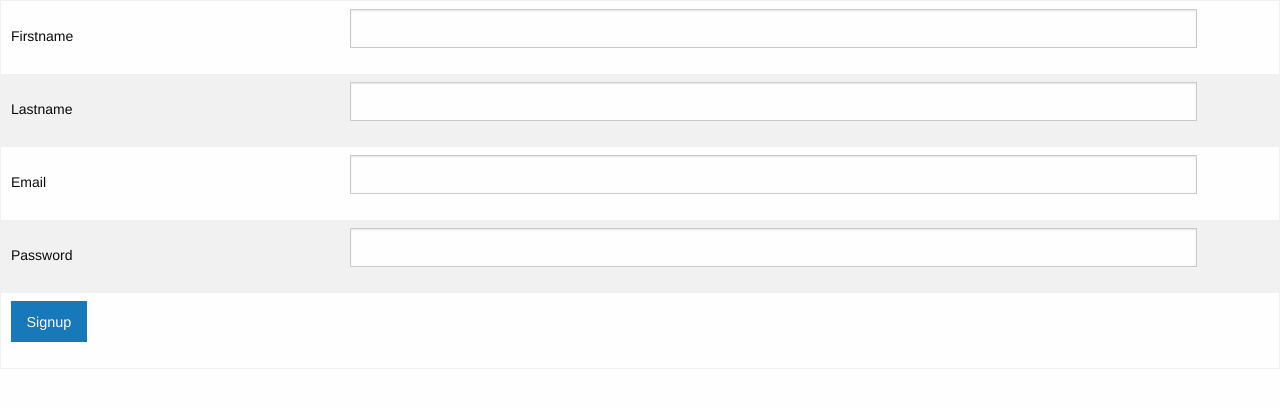
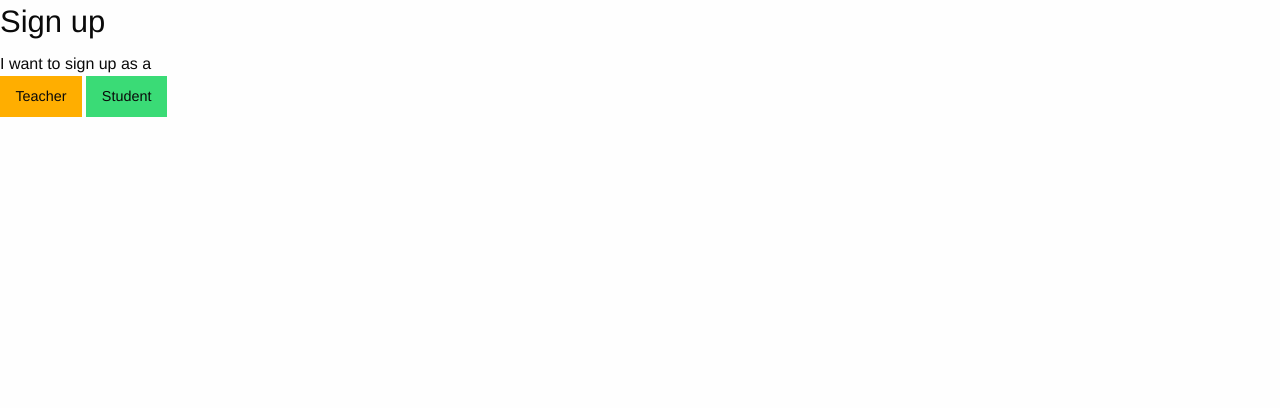
Before and after one commit to MikaelTornwall/timetracker, a Flask app: page /auth/signup/ in a window 1280 px wide. Shown: the part 54-462 px from the top of the page. Run offline with Flask 2, Linux system fonts and the light colour scheme; some libraries are stand-ins or nearby versions.

Commit message:
add global role variables for templates
add global role varibles to jinja2 templates for client side
authorization, update enroll method to enroll/unenroll toggle, update
navbar to accommodate authorization, add select signup template

```diff
--- a/application/auth/views.py
+++ b/application/auth/views.py
@@ -1,5 +1,5 @@
 from flask import render_template, request, redirect, url_for
-from flask_login import login_user, logout_user
+from flask_login import login_user, logout_user, current_user
 
 from application import app, db
 from application.auth.models import User, Role
@@ -21,15 +21,25 @@ def auth_login():
         return render_template("auth/login.html", form = form, error = "Incorrect email address or password")
 
     login_user(user)
+
+    app.jinja_env.globals.update(is_student=current_user.is_student())
+    app.jinja_env.globals.update(is_teacher=current_user.is_teacher())
+
     return redirect(url_for("index"))
 
 @app.route("/auth/logout/")
 def auth_logout():
+    app.jinja_env.globals.update(is_student=False)
+    app.jinja_env.globals.update(is_teacher=False)
     logout_user()
     return redirect(url_for("index"))
 
 @app.route("/auth/signup/", methods=["GET", "POST"])
 def auth_signup():
+    return render_template("auth/signupSelect.html")
+
+@app.route("/auth/signup/student/", methods=["GET", "POST"])
+def auth_signupStudent():
     if request.method == "GET":
         return render_template("auth/signup.html", form = SignupForm())
 
@@ -47,8 +57,8 @@ def auth_signup():
 
     return redirect(url_for("auth_login"))
 
-@app.route("/auth/teacherSignup/", methods=["GET", "POST"])
-def auth_teacherSignup():
+@app.route("/auth/signup/teacher/", methods=["GET", "POST"])
+def auth_signupTeacher():
     if request.method == "GET":
         return render_template("auth/teacherSignup.html", form = SignupForm())
 
--- a/application/courses/models.py
+++ b/application/courses/models.py
@@ -35,3 +35,6 @@ class Course(Base):
         result = db.engine.execute(statement)
 
         return result.fetchall()[0][0]
+
+    def countStudents():
+        return
--- a/application/logs/views.py
+++ b/application/logs/views.py
@@ -14,7 +14,7 @@ def logs_all():
     return render_template("logs/logs.html", courses = c.courses)
 
 @app.route("/<course_id>/logs/", methods=["GET"])
-@login_required()
+@login_required(role="STUDENT")
 def logs_index(course_id):
     l = Log.find_logs_of_course(course_id, current_user.id)
     d = Log.total_workhours(course_id, current_user.id)
--- a/application/templates/auth/signup.html
+++ b/application/templates/auth/signup.html
@@ -1,8 +1,9 @@
 {% extends "layout.html" %}
 
 {% block body %}
+<h1 class="h3">Sign up as a student</h1>
 {{ error }}
-<form method="POST" action="{{ url_for('auth_signup') }}">
+<form method="POST" action="{{ url_for('auth_signupStudent') }}">
   <table>
     <tr>
       <td>
--- /dev/null
+++ b/application/templates/auth/signupSelect.html
@@ -0,0 +1,10 @@
+{% extends "layout.html" %}
+
+{% block body %}
+<div>
+  <h1 class="h3">Sign up</h1>
+  <div>I want to sign up as a</div>
+  <a href="{{ url_for('auth_signupTeacher') }}"><button class="button warning">Teacher</button></a>
+  <a href="{{ url_for('auth_signupStudent') }}"><button class="button success">Student</button></a>
+</div>
+{% endblock %}
--- a/application/templates/auth/teacherSignup.html
+++ b/application/templates/auth/teacherSignup.html
@@ -2,7 +2,9 @@
 
 {% block body %}
 {{ error }}
-<form method="POST" action="{{ url_for('auth_teacherSignup') }}">
+<h1 class="h3">Sign up as a teacher</h1>
+{{ error }}
+<form method="POST" action="{{ url_for('auth_signupTeacher') }}">
   <table>
     <tr>
       <td>
--- a/application/templates/courses/courses.html
+++ b/application/templates/courses/courses.html
@@ -19,7 +19,11 @@
         <td><a href="{{ url_for('courses_course', course_id=course.id) }}">{{ course.title }}</a></td>
         <td>{{ course.duration }} h</td>
         <td>{{ course.deadline | datetimeformat }}</td>
+        {% if course in mycourses %}
+        <td><a href="{{ url_for('course_enroll', course_id=course.id) }}">Unenroll</a></td>
+        {% else %}
         <td><a href="{{ url_for('course_enroll', course_id=course.id) }}">Enroll</a></td>
+        {% endif %}
       </tr>
       {% endfor %}
       </tbody>
--- a/application/templates/index.html
+++ b/application/templates/index.html
@@ -1,10 +1,12 @@
 {% extends "layout.html" %}
 
 {% block body %}
+<div>
   <h1>
     Welcome to TimeTracker!
   </h1>
   <p>
     This tool allows you to log your progress on any project.
   </p>
+</div>
 {% endblock %}
--- a/application/templates/layout.html
+++ b/application/templates/layout.html
@@ -11,12 +11,23 @@
 
   <body>
     <div class="top-bar">
-      {% if current_user.is_authenticated %}
+      {% if current_user.is_authenticated and is_student %}
+      <div class="top-bar-left">
+        <ul class="menu">
+          <li><a href="{{ url_for('courses_index') }}">Find Courses</a></li>&nbsp;
+          <li><a href="{{ url_for('logs_all') }}">Logs</a></li>&nbsp;
+        </ul>
+      </div>
+      <div class="top-bar-right">
+        <ul class="menu">
+          <li class="menu-text">{{ current_user.firstname }} {{ current_user.lastname }} logged in</li>
+          <li><a href="{{ url_for('auth_logout') }}">Logout</a></li>
+        </ul>
+      </div>
+      {% elif current_user.is_authenticated and is_teacher %}
       <div class="top-bar-left">
         <ul class="menu">
           <li><a href="{{ url_for('courses_mycourses') }}">My Courses</a></li>&nbsp;
-          <li><a href="{{ url_for('courses_index') }}">All Courses</a></li>&nbsp;
-          <li><a href="{{ url_for('logs_all') }}">Logs</a></li>&nbsp;
         </ul>
       </div>
       <div class="top-bar-right">
--- a/application/templates/logs/list.html
+++ b/application/templates/logs/list.html
@@ -20,7 +20,7 @@
       <td>{{ log.description }}</td>
       <td>{{ log.duration }}</td>
       <td>
-        <form method="POST" action="{{ url_for('logs_increment', course_id=log.course_id, log_id=log.id) }}">
+        <form method="POST" action="{{ url_for('logs_increment', course_id=course_id, log_id=log.id) }}">
           <input type="number" name="duration" placeholder="duration (h)"/>
           <button class="button" type="submit">Update</button>
         </form>
--- a/application/views.py
+++ b/application/views.py
@@ -1,5 +1,5 @@
 from flask import render_template
-from application import app
+from application import app, is_student
 
 @app.route("/")
 def index():
```
Also changed, not shown: application/__init__.py (+12 -1 lines), application/auth/models.py (+12 -2 lines), application/courses/views.py (+10 -5 lines).
